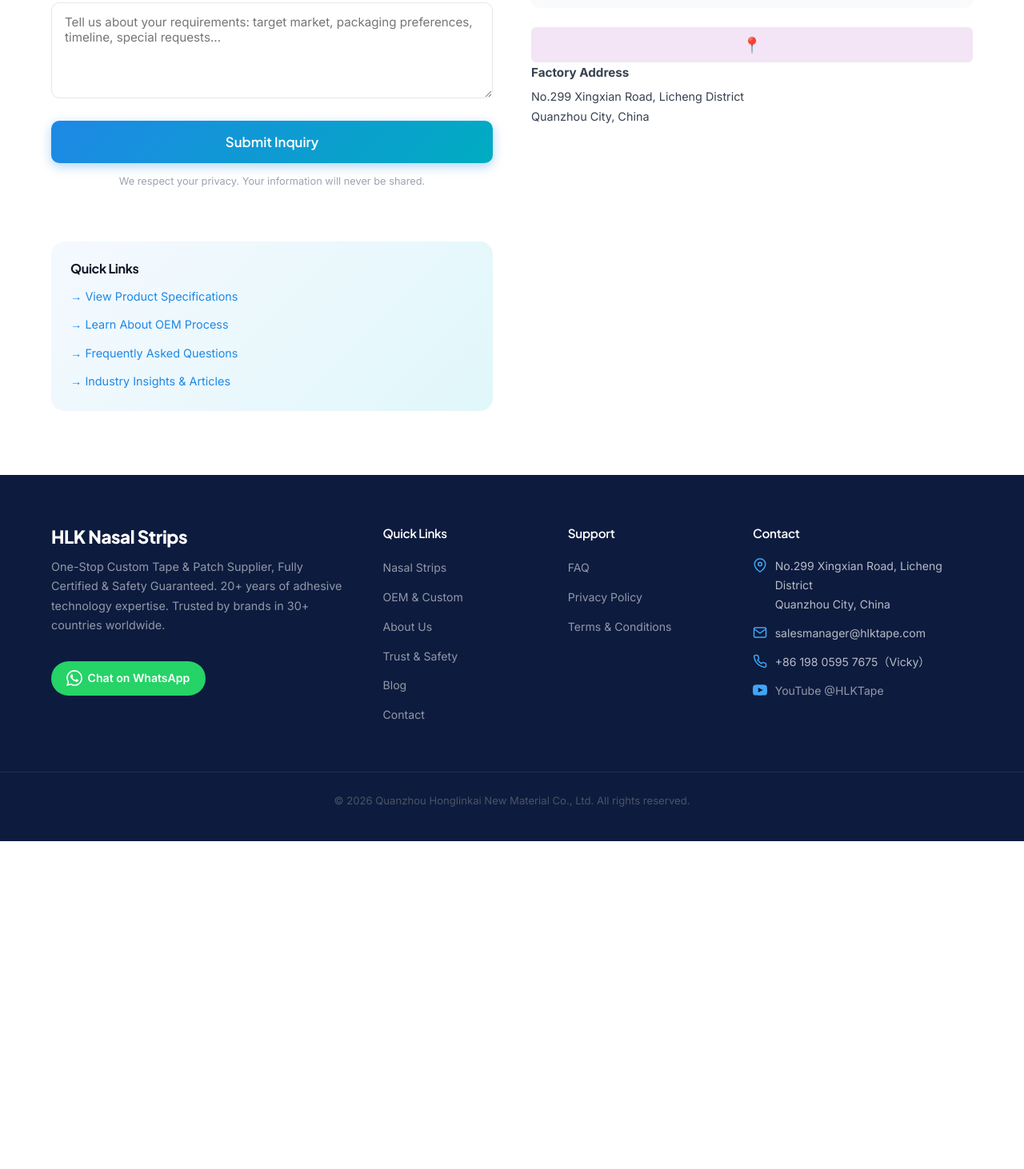
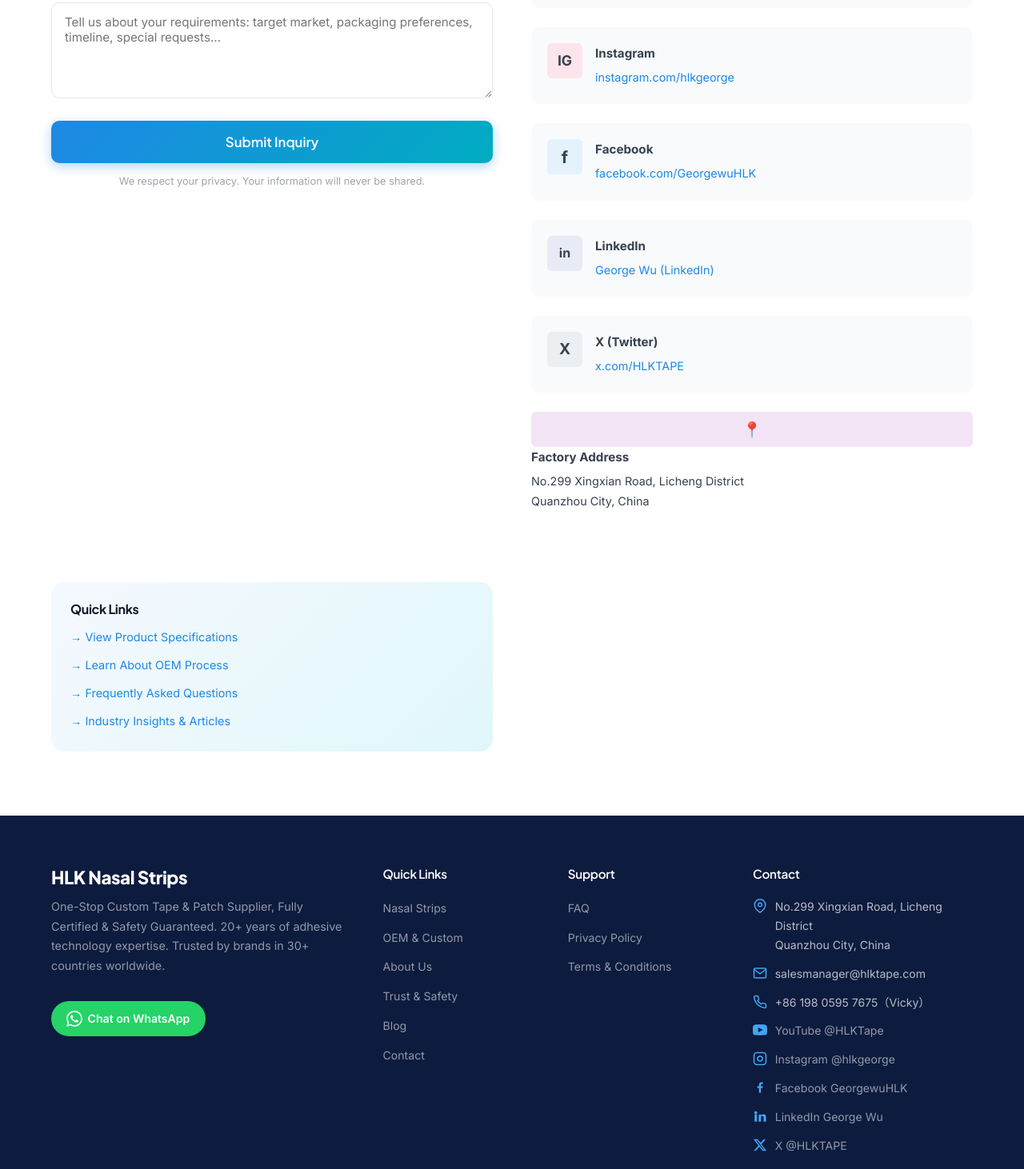
Before and after one commit to hokithree7/hlk-nasal-strips, an Astro site: page /contact in a window 1280 px wide. Shown: the part 998-2460 px from the top of the page at 80% size. Before the commit the page ends 2050 px from the top, so only its background shows below. Built offline with nearby package versions, Linux system fonts and the light colour scheme; Astro itself is replaced by a stand-in of ours.

Commit message:
Add 4 social links (Instagram @hlkgeorge, Facebook GeorgewuHLK, LinkedIn George Wu, X @HLKTAPE) to footer, contact page, and JSON-LD sameAs

```diff
--- a/src/components/Footer.astro
+++ b/src/components/Footer.astro
@@ -163,6 +163,22 @@
         <svg viewBox="0 0 24 24" fill="currentColor" stroke="none"><path d="M19.615 3.184c-3.604-.246-11.631-.245-15.23 0-3.897.266-4.356 2.62-4.385 8.816.029 6.185.484 8.549 4.385 8.816 3.6.245 11.626.246 15.23 0 3.897-.266 4.356-2.62 4.385-8.816-.029-6.185-.484-8.549-4.385-8.816zm-10.615 12.816v-8l8 3.993-8 4.007z"/></svg>
         <a href="https://www.youtube.com/@HLKTape" target="_blank" rel="noopener" style="color: rgba(255,255,255,0.55);">YouTube @HLKTape</a>
       </div>
+      <div class="footer-contact-item">
+        <svg viewBox="0 0 24 24" fill="none" stroke="currentColor" stroke-width="2"><rect x="2" y="2" width="20" height="20" rx="5"/><circle cx="12" cy="12" r="4"/><line x1="17.5" y1="6.5" x2="17.5" y2="6.5"/></svg>
+        <a href="https://www.instagram.com/hlkgeorge/" target="_blank" rel="noopener" style="color: rgba(255,255,255,0.55);">Instagram @hlkgeorge</a>
+      </div>
+      <div class="footer-contact-item">
+        <svg viewBox="0 0 24 24" fill="currentColor"><path d="M13.5 21v-8h2.7l.4-3.1h-3.1V7.9c0-.9.25-1.5 1.55-1.5h1.65V3.6c-.28-.04-1.25-.12-2.38-.12-2.36 0-3.97 1.44-3.97 4.08v2.32H7.6V13h2.75v8h3.15z"/></svg>
+        <a href="https://www.facebook.com/GeorgewuHLK" target="_blank" rel="noopener" style="color: rgba(255,255,255,0.55);">Facebook GeorgewuHLK</a>
+      </div>
+      <div class="footer-contact-item">
+        <svg viewBox="0 0 24 24" fill="currentColor"><path d="M4.98 3.5a2.5 2.5 0 11-.02 5.001A2.5 2.5 0 014.98 3.5zM3 9h4v12H3zM10 9h3.8v1.64h.05c.53-1 1.83-2.05 3.77-2.05C21.4 8.59 22 11 22 14.1V21h-4v-6.1c0-1.46-.03-3.34-2.03-3.34-2.03 0-2.34 1.59-2.34 3.23V21h-4z"/></svg>
+        <a href="https://www.linkedin.cn/incareer/in/george-wu-099504233/" target="_blank" rel="noopener" style="color: rgba(255,255,255,0.55);">LinkedIn George Wu</a>
+      </div>
+      <div class="footer-contact-item">
+        <svg viewBox="0 0 24 24" fill="currentColor"><path d="M18.244 2.25h3.308l-7.227 8.26 8.502 11.24h-6.66l-5.214-6.817L4.99 21.75H1.68l7.73-8.835L1.254 2.25H8.08l4.713 6.231zm-1.161 17.52h1.833L7.084 4.126H5.117z"/></svg>
+        <a href="https://x.com/HLKTAPE" target="_blank" rel="noopener" style="color: rgba(255,255,255,0.55);">X @HLKTAPE</a>
+      </div>
     </div>
   </div>
 
--- a/src/components/StructuredData.astro
+++ b/src/components/StructuredData.astro
@@ -15,6 +15,10 @@
   },
   'sameAs': [
     'https://www.youtube.com/@HLKTape',
+    'https://www.instagram.com/hlkgeorge/',
+    'https://www.facebook.com/GeorgewuHLK',
+    'https://www.linkedin.cn/incareer/in/george-wu-099504233/',
+    'https://x.com/HLKTAPE',
     'https://cnhlk.en.alibaba.com/',
   ],
   'address': {
--- a/src/pages/contact.astro
+++ b/src/pages/contact.astro
@@ -121,6 +121,39 @@
                 <p style="font-size: 0.8rem; color: var(--gray-400); margin-top: 0.25rem;">Factory tours, product demos &amp; quality inspection videos</p>
               </div>
             </div>
+
+            <div style="display: flex; gap: 1rem; align-items: flex-start; padding: 1.25rem; background: var(--gray-50); border-radius: var(--radius-md); margin-bottom: 1.5rem;">
+              <div style="min-width: 44px; height: 44px; background: #FCE4EC; border-radius: var(--radius-sm); display: flex; align-items: center; justify-content: center; font-size: 1.1rem; font-weight: 700;"><span aria-hidden="true">IG</span></div>
+              <div>
+                <strong style="display: block; margin-bottom: 0.2rem; font-size: 0.95rem;">Instagram</strong>
+                <a href="https://www.instagram.com/hlkgeorge/" target="_blank" rel="noopener" style="font-size: 0.9rem;">instagram.com/hlkgeorge</a>
+              </div>
+            </div>
+
+            <div style="display: flex; gap: 1rem; align-items: flex-start; padding: 1.25rem; background: var(--gray-50); border-radius: var(--radius-md); margin-bottom: 1.5rem;">
+              <div style="min-width: 44px; height: 44px; background: #E3F2FD; border-radius: var(--radius-sm); display: flex; align-items: center; justify-content: center; font-size: 1.3rem; font-weight: 700;"><span aria-hidden="true">f</span></div>
+              <div>
+                <strong style="display: block; margin-bottom: 0.2rem; font-size: 0.95rem;">Facebook</strong>
+                <a href="https://www.facebook.com/GeorgewuHLK" target="_blank" rel="noopener" style="font-size: 0.9rem;">facebook.com/GeorgewuHLK</a>
+              </div>
+            </div>
+
+            <div style="display: flex; gap: 1rem; align-items: flex-start; padding: 1.25rem; background: var(--gray-50); border-radius: var(--radius-md); margin-bottom: 1.5rem;">
+              <div style="min-width: 44px; height: 44px; background: #E8EAF6; border-radius: var(--radius-sm); display: flex; align-items: center; justify-content: center; font-size: 1rem; font-weight: 700;"><span aria-hidden="true">in</span></div>
+              <div>
+                <strong style="display: block; margin-bottom: 0.2rem; font-size: 0.95rem;">LinkedIn</strong>
+                <a href="https://www.linkedin.cn/incareer/in/george-wu-099504233/" target="_blank" rel="noopener" style="font-size: 0.9rem;">George Wu (LinkedIn)</a>
+              </div>
+            </div>
+
+            <div style="display: flex; gap: 1rem; align-items: flex-start; padding: 1.25rem; background: var(--gray-50); border-radius: var(--radius-md); margin-bottom: 1.5rem;">
+              <div style="min-width: 44px; height: 44px; background: #ECEFF1; border-radius: var(--radius-sm); display: flex; align-items: center; justify-content: center; font-size: 1.2rem; font-weight: 700;"><span aria-hidden="true">X</span></div>
+              <div>
+                <strong style="display: block; margin-bottom: 0.2rem; font-size: 0.95rem;">X (Twitter)</strong>
+                <a href="https://x.com/HLKTAPE" target="_blank" rel="noopener" style="font-size: 0.9rem;">x.com/HLKTAPE</a>
+              </div>
+            </div>
+
               <div style="min-width: 44px; height: 44px; background: #F3E5F5; border-radius: var(--radius-sm); display: flex; align-items: center; justify-content: center; font-size: 1.2rem;"><span aria-hidden="true">&#128205;</span></div>
               <div>
                 <strong style="display: block; margin-bottom: 0.2rem; font-size: 0.95rem;">Factory Address</strong>
```
